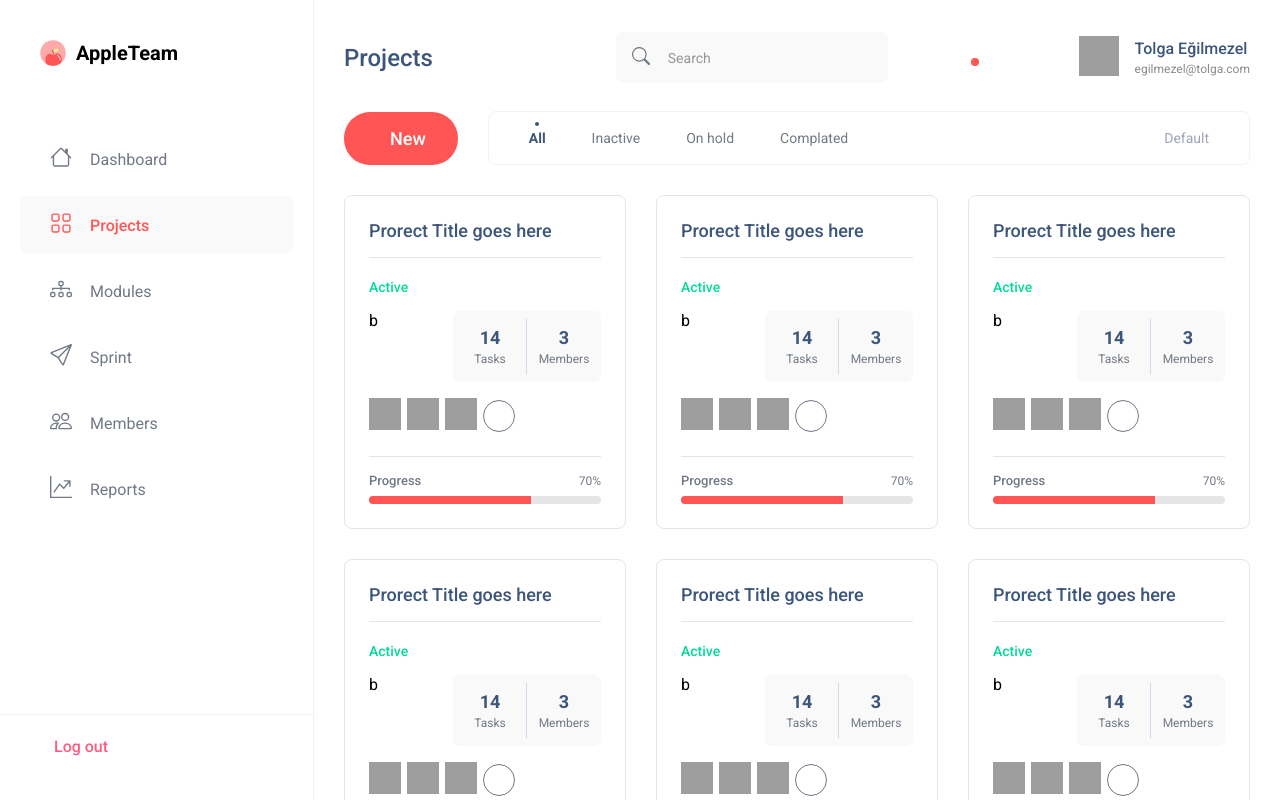
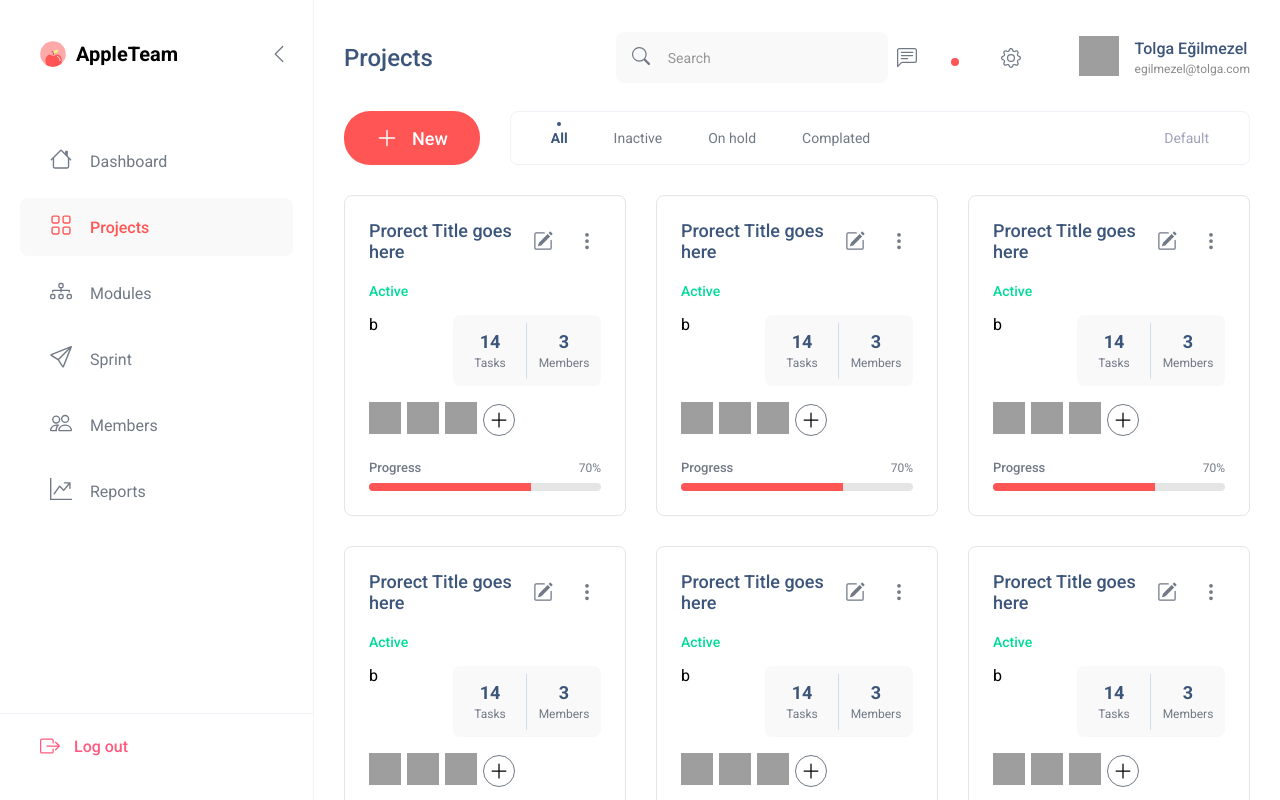
Before and after one commit to kaplanark/dashboard, a Vue app: page / in a window 1280 px wide. Shown: the top 800 px of the page. Built offline with nearby package versions, Linux system fonts and the light colour scheme; grey boxes are pictures that could not be loaded.

Commit message:
Updated card, alert, button, offcanvas, modal component props

```diff
--- a/src/assets/scss/root.scss
+++ b/src/assets/scss/root.scss
@@ -5,6 +5,7 @@
 	--color-secondary: #3c557a;
 	--color-tertiary: #f1f2f7;
 	--color-quaternary: #f9f9f9;
+	--color-quinary: #9abed6;
 
 	--color-success: #00db99;
 	--color-warning: #f5ae3d;
--- a/src/components/Alert/Alert.vue
+++ b/src/components/Alert/Alert.vue
@@ -1,7 +1,20 @@
 <script setup>
 import { ref } from 'vue'
 
-const props = defineProps(['type', 'message', 'closeable']);
+const props = defineProps({
+	type: {
+		type: String,
+		default: 'default'
+	},
+	message: {
+		type: String,
+		default: ''
+	},
+	closeable: {
+		type: Boolean,
+		default: false
+	},
+});
 
 const show = ref(true);
 
@@ -18,7 +31,7 @@ const closeHandler = () => {
 		<div class="alert__content">
 			<p class="alert__text">{{ props.message }}</p>
 		</div>
-        <button v-if="props.closeable != undefined" class="alert__close" @click="closeHandler">
+		<button v-if="props.closeable" class="alert__close" @click="closeHandler">
 			<icon name="close" size="20" />
 		</button>
 	</div>
@@ -79,6 +92,10 @@ const closeHandler = () => {
 		justify-content: center;
 	}
 
+	&--default {
+		background-color: var(--color-quinary);
+	}
+
 	&--success {
 		background-color: var(--color-success);
 	}
--- a/src/components/Aside/AsideList.vue
+++ b/src/components/Aside/AsideList.vue
@@ -3,6 +3,7 @@ import { ref } from 'vue';
 
 const emit = defineEmits(['activeLink']);
 
+const active = ref(1);
 const links = ref([
 	{ icon: "home", name: "Dashboard" },
 	{ icon: "view", name: "Projects" },
@@ -12,16 +13,20 @@ const links = ref([
 	{ icon: "chart", name: "Reports" }
 ]);
 
-const clickHandler = (name) => {
-    emit('activeLink', name)
+const clickHandler = (name, index) => {
+	emit('activeLink', name);
+	active.value = index;
 }
 </script>
 
 <template>
 	<ul class="nav-list">
 		<li class="nav-list__item" v-for="(link, index) in links" :key="link.name">
-            <a href="#" class="nav-list__link" :class="index == 1 ? 'active' : ''" @click="clickHandler(link.name)">
-                <span><icon :name="link.icon" size="22" /></span>
+			<a href="#" class="nav-list__link" :class="index == active ? 'active' : ''"
+				@click="clickHandler(link.name,index)">
+				<span>
+					<icon :name="link.icon" size="22" />
+				</span>
 				<p>{{ link.name }}</p>
 			</a>
 		</li>
@@ -48,7 +53,7 @@ const clickHandler = (name) => {
 		padding: 16px 30px;
 		font-size: 16px;
 		font-weight: 400;
-        transition: all 0.3s ease-in-out;
+		transition: all 0.15s ease-in-out;
 		width: 100%;
 		border-radius: 8px;
 		color: var(--color-text);
--- a/src/components/Button/Button.vue
+++ b/src/components/Button/Button.vue
@@ -2,13 +2,11 @@
 const props = defineProps({
 	name: {
 		type: String,
+		default: null
 	},
 	variant: {
 		type: String,
 		default: 'primary',
-    },
-    icon: {
-        type: String,
 	},
 	classes: {
 		type: String,
@@ -19,10 +17,10 @@ const props = defineProps({
 
 <template>
 	<button :class="['btn btn--' + props.variant, props.classes]">
-        <template v-if="props.icon">
-            <icon :name="props.icon" size="20" />
-        </template>
-        <p v-if="props.name">{{ props.name }}</p>
+		<slot name="icon"></slot>
+		<p v-if="props.name != null">
+			{{ props.name }}
+		</p>
 	</button>
 </template>
 
@@ -73,10 +71,6 @@ const props = defineProps({
 		border: 0;
 		font-size: 16px;
 		font-weight: 500;
-
-        span {
-            font-size: 24px;
-        }
 	}
 
 	&--circle {
@@ -85,10 +79,6 @@ const props = defineProps({
 		border-radius: 50%;
 		border: 1px solid var(--color-text);
 		background-color: #fff;
-
-        span {
-            color: var(--color-text);
-        }
 	}
 }
 </style>
--- a/src/components/Card/Card.vue
+++ b/src/components/Card/Card.vue
@@ -5,13 +5,14 @@ const props = defineProps({
 		default: ''
 	},
 	classes: {
-		type: String
+		type: Boolean,
+		default: false
 	}
 });
 </script>
 
 <template>
-	<div class="card" :class="[props.bordered != undefined ? 'card--bordered':'']">
+	<div class="card" :class="[props.bordered ? 'card--bordered':'']">
 		<div class="card__header">
 			<slot name="header" />
 		</div>
--- a/src/components/Modal/Modal.vue
+++ b/src/components/Modal/Modal.vue
@@ -15,7 +15,8 @@ const props = defineProps({
 		default: 'md'
 	},
 	bordered: {
-		type: String
+		type: Boolean,
+		default: false
 	},
 });
 const emit = defineEmits(['update:show']);
@@ -32,8 +33,7 @@ const closeHandler = () => {
 
 <template>
 	<Transition name="fade">
-		<div class="modal"
-			:class="['modal--' + props.size, props.classes, props.bordered != undefined ? 'modal--bordered':'']"
+		<div class="modal" :class="['modal--' + props.size, props.classes, props.bordered ? 'modal--bordered':'']"
 			v-if="props.show">
 			<div class="modal__mask" @click="closeHandler"></div>
 			<Transition name="scale">
--- a/src/components/Offcanvas/Offcanvas.vue
+++ b/src/components/Offcanvas/Offcanvas.vue
@@ -11,7 +11,8 @@ const props = defineProps({
 		default: false
 	},
 	bordered: {
-		type: String
+		type: Boolean,
+		default: false
 	}
 });
 const emit = defineEmits(['update:show']);
@@ -28,8 +29,7 @@ const toggleHandler = () => {
 
 <template>
 	<Transition name="fade" mode="out-in">
-		<div class="offcanvas"
-			:class="['offcanvas--' + props.size, props.bordered != undefined ? 'offcanvas--bordered' : '']"
+		<div class="offcanvas" :class="['offcanvas--' + props.size, props.bordered ? 'offcanvas--bordered' : '']"
 			v-show="props.show">
 			<div class="offcanvas__mask" @click="toggleHandler"></div>
 			<Transition name="slide" mode="out-in">
--- a/src/components/Tabs/Tabs.vue
+++ b/src/components/Tabs/Tabs.vue
@@ -4,19 +4,19 @@ import { ref } from 'vue'
 const props = defineProps(['panes']);
 const emit = defineEmits(['update:active']);
 
-const active = ref(props.panes[0]);
+const active = ref(0);
 
-const clikHandler = (name) => {
+const clikHandler = (name, index) => {
 	emit('update:active', name);
-    active.value = name;
+	active.value = index;
 }
 </script>
 
 <template>
 	<div class="tab">
 		<div class="tab__content">
-            <div class="tab__item" v-for="pane in props.panes" :key="pane" @click="clikHandler(pane)"
-                :class="pane === active ? 'active':''">
+			<div class="tab__item" v-for="(pane, index) in props.panes" :key="pane" @click="clikHandler(pane,index)"
+				:class="index === active ? 'active':''">
 				{{ pane }}
 			</div>
 		</div>
--- a/src/layouts/Aside.vue
+++ b/src/layouts/Aside.vue
@@ -26,13 +26,21 @@ const toggleHandler = () => {
 				<img class="logo__image" src="@images/apple.svg" />
 				<span class="logo__text">AppleTeam</span>
 			</div>
-            <Button :icon="toggleIcon" variant="icon" @click="toggleHandler" />
+			<Button :icon="toggleIcon" variant="icon" @click="toggleHandler">
+				<template #icon>
+					<icon :name="toggleIcon" size="20" />
+				</template>
+			</Button>
 		</div>
 		<div class="aside__body">
 			<AsideList @activeLink="activePage" />
 		</div>
 		<div class="aside__footer">
-            <Button icon="logout" variant="link" name="Log out" classes="text-danger" />
+			<Button variant="link" name="Log out" classes="text-danger">
+				<template #icon>
+					<icon name="logout" size="20" />
+				</template>
+			</Button>
 		</div>
 	</aside>
 </template>
--- a/src/layouts/Header.vue
+++ b/src/layouts/Header.vue
@@ -41,19 +41,32 @@ const clickHandler = () => {
 		</div>
 		<div class="header__actions">
 			<div class="btn-group">
-				<Button icon="message" variant="icon" classes="text-strong" />
+				<Button variant="icon" classes="text-strong">
+					<template #icon>
+						<icon name="message" size="20" />
+					</template>
+				</Button>
 				<Badge icon="notifications" active @click="toggleHandler" />
-				<Button icon="settings" variant="icon" classes="text-strong" />
+				<Button variant="icon" classes="text-strong">
+					<template #icon>
+						<icon name="settings" size="20" />
+					</template>
+				</Button>
 			</div>
 			<UserInfo :data="data" classes="cursor-pointer" @click="clickHandler" />
 		</div>
-		<Offcanvas v-model:show="toggleNotification" bordered>
+		<Offcanvas v-model:show="toggleNotification" bordered="true">
 			<template #header>
 				<h3 class="text-secondary">Notification</h3>
 			</template>
 			<template #body>
 				<div class="alert-group">
-					<Alert type="message" message="There are pending projects" closeable />
+					<Alert type="message" message="There are pending projects" closeable="true" />
+					<Alert type="error" message="There are pending projects" closeable="true" />
+					<Alert type="info" message="There are pending projects" closeable="true" />
+					<Alert type="success" message="There are pending projects" />
+					<Alert type="warning" message="There are pending projects" />
+					<Alert message="There are pending projects" closeable="true" />
 				</div>
 			</template>
 		</Offcanvas>
--- a/src/layouts/Main.vue
+++ b/src/layouts/Main.vue
@@ -11,12 +11,20 @@ import Tag from '@components/Tag/Tag.vue';
 	<div class="main">
 		<div class="container">
 			<div class="main__wrapper">
-				<Card v-for="(project, index) in 9" :key="index" bordered>
+				<Card v-for="(project, index) in 9" :key="index">
 					<template #header>
 						<p>Prorect Title goes here</p>
 						<div class="btn-group btn-group--sm">
-							<Button icon="edit" variant="icon" classes="card__header__button" />
-							<Button icon="more" variant="icon" classes="card__header__button" />
+							<Button variant="icon">
+								<template #icon>
+									<icon name="edit" size="20" />
+								</template>
+							</Button>
+							<Button variant="icon">
+								<template #icon>
+									<icon name="more" size="20" />
+								</template>
+							</Button>
 						</div>
 					</template>
 					<template #content>
@@ -38,7 +46,11 @@ import Tag from '@components/Tag/Tag.vue';
 									<Avatar image="https://avatars.githubusercontent.com/u/25702910" size="32" />
 									<Avatar image="https://avatars.githubusercontent.com/u/81494873" size="32" />
 									<Avatar image="https://avatars.githubusercontent.com/u/112624968" size="32" />
-									<Button icon="add" variant="circle" />
+									<Button icon="add" variant="circle">
+										<template #icon>
+											<icon name="add" size="20" />
+										</template>
+									</Button>
 								</div>
 							</div>
 						</div>
--- a/src/layouts/Navigation.vue
+++ b/src/layouts/Navigation.vue
@@ -35,12 +35,16 @@ const submitHandler = () => {
 
 <template>
 	<div class="nav">
-		<Button name="New" icon="add" variant="primary" classes="rounded" @click="clikHandler" />
+		<Button name="New" variant="primary" classes="rounded" @click="clikHandler">
+			<template #icon>
+				<icon name="add" size="22" />
+			</template>
+		</Button>
 		<div class="nav__content">
 			<Tabs :panes="tabPanes" v-model:active="activeTab" />
 			<Dropdown :items="dropİtems" v-model:value="dropValue" icon="filter_list" />
 		</div>
-		<Modal v-model:show="addModal" size="md" bordered>
+		<Modal v-model:show="addModal" size="md" bordered="true">
 			<template #header>
 				<h2 class="text-secondary">New project</h2>
 			</template>
```
Lines whose indentation alone changed are shown as unchanged.
